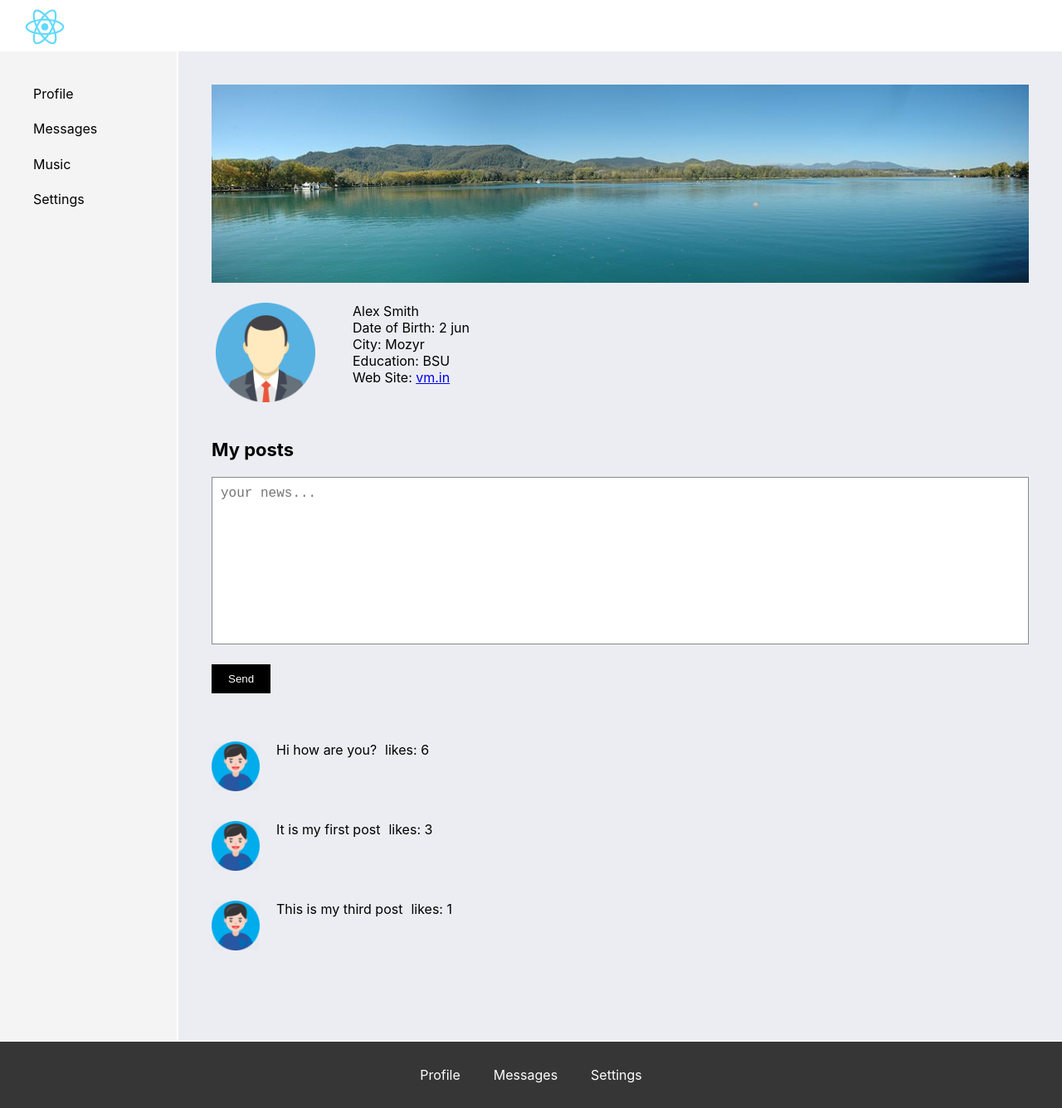
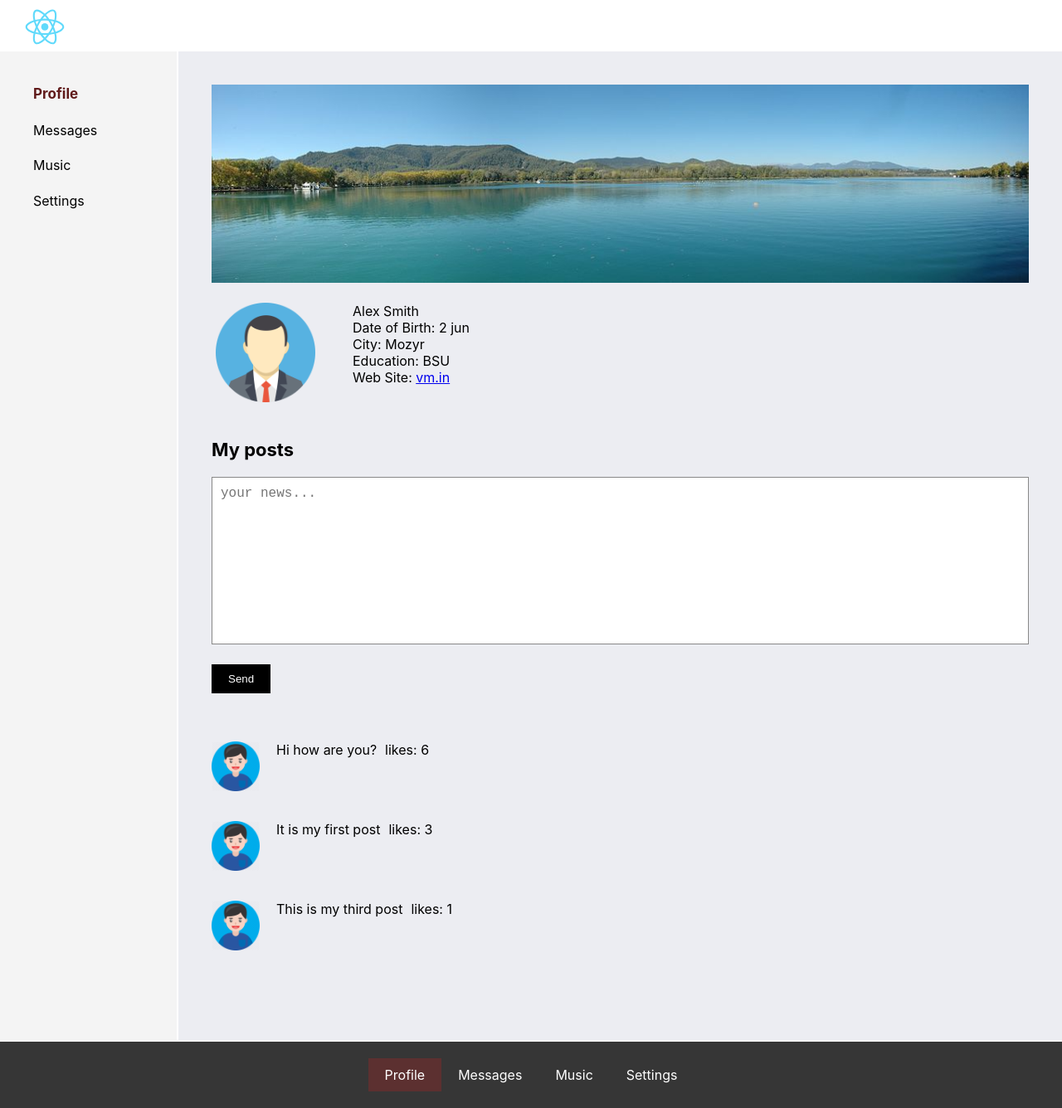
Before and after one commit to VadimRocket/social-network-react-app, a React (Create React App) app: page /profile in a window 1280 px wide. Shown: the whole page at 83% size. Built offline with nearby package versions, Linux system fonts and the light colour scheme.

Commit message:
added active Navigation Class based on Url

```diff
--- a/src/components/Footer/Footer.js
+++ b/src/components/Footer/Footer.js
@@ -7,9 +7,10 @@ const Footer = () => {
         <footer className={s.footer}>
             <nav>
                <ul>
-                    <li><NavLink to="/profile">Profile</NavLink></li>
-                    <li><NavLink to="/dialogs">Messages</NavLink></li>
-                    <li><NavLink to="/settings">Settings</NavLink></li>
+                    <li className={s.item}><NavLink to="/profile" activeClassName={s.active}>Profile</NavLink></li>
+                    <li className={s.item}><NavLink to="/dialogs" activeClassName={s.active}>Messages</NavLink></li>
+                    <li className={s.item}><NavLink to="/music" activeClassName={s.active}>Music</NavLink></li>
+                    <li className={s.item}><NavLink to="/settings" activeClassName={s.active}>Settings</NavLink></li>
                 </ul>
             </nav>
        </footer>
--- a/src/components/Footer/Footer.module.css
+++ b/src/components/Footer/Footer.module.css
@@ -44,3 +44,7 @@ footer nav ul li a:hover {
     color: #fff;
     background:  rgba(216, 29, 29, 0.233);
 }
+
+.item a.active {
+    background:  rgba(216, 29, 29, 0.233);
+}
--- a/src/components/Header/Header.js
+++ b/src/components/Header/Header.js
@@ -1,11 +1,12 @@
 import React from 'react';
 import s  from './Header.module.css';
 import logo from './../../logo.svg';
+import {NavLink} from 'react-router-dom';
 
 const Header = () => {
     return (
         <header className={s.header}>
-            <img src={logo} className="App-logo" alt="logo" />
+           <NavLink to="/"><img src={logo} className="App-logo" alt="logo" /> </NavLink>
         </header>
     );
 }
--- a/src/components/SideNav/SideNav.js
+++ b/src/components/SideNav/SideNav.js
@@ -6,10 +6,18 @@ const SideNav = () => {
     return (
         <nav className={s.nav}>
            <ul>
-               <li><NavLink to="/profile">Profile</NavLink></li>
-               <li><NavLink to="/dialogs">Messages</NavLink></li>
-               <li><NavLink to="/music">Music</NavLink></li>
-               <li><NavLink to="/settings">Settings</NavLink></li>
+               <li className={s.item}>
+                   <NavLink to="/profile"  activeClassName={s.active}>Profile</NavLink>
+                </li>
+                <li className={s.item}>
+                   <NavLink to="/dialogs"  activeClassName={s.active}>Messages</NavLink>
+                </li>
+                <li className={s.item}>
+                    <NavLink to="/music"   activeClassName={s.active}>Music</NavLink>
+                </li>
+                <li className={s.item}>
+                   <NavLink to="/settings" activeClassName={s.active}>Settings</NavLink>
+                </li>
             </ul>
         </nav>
     );
--- a/src/components/SideNav/SideNav.module.css
+++ b/src/components/SideNav/SideNav.module.css
@@ -15,25 +15,31 @@
 .nav ul li a {
     text-decoration: none;
     color: #000;
-    transition:  all .2s ease-out;
-    -webkit-transition:  all .2s ease-out;
-    -moz-transition:  all .2s ease-out;
-    -ms-transition:  all .2s ease-out;
-    -o-transition:  all .2s ease-out;
+    transition:  all .3s ease-out;
+    -webkit-transition:  all .3s ease-out;
+    -moz-transition:  all .3s ease-out;
+    -ms-transition:  all .3s ease-out;
+    -o-transition:  all .3s ease-out;
 
 }
 
 .nav ul li a:hover {
-    /* margin: 0 5px; */
-    transition:  all .2s ease-out;
-    -webkit-transition:  all .2s ease-out;
-    -moz-transition:  all .2s ease-out;
-    -ms-transition:  all .2s ease-out;
-    -o-transition:  all .2s ease-out;
+    transition:  all .3s ease-out;
+    -webkit-transition:  all .3s ease-out;
+    -moz-transition:  all .3s ease-out;
+    -ms-transition:  all .3s ease-out;
+    -o-transition:  all .3s ease-out;
     color: #555;
-    text-decoration: underline;
+    /* text-decoration: underline; */
+    padding-left: 5px;
 }
 .nav ul li {
     line-height: 1.4;
     padding-bottom: 20px;
 }
+.item a.active {
+    color: rgba(85, 10, 10, 0.932);
+    font-size: 17px;
+    font-weight: 700;
+
+}
```
